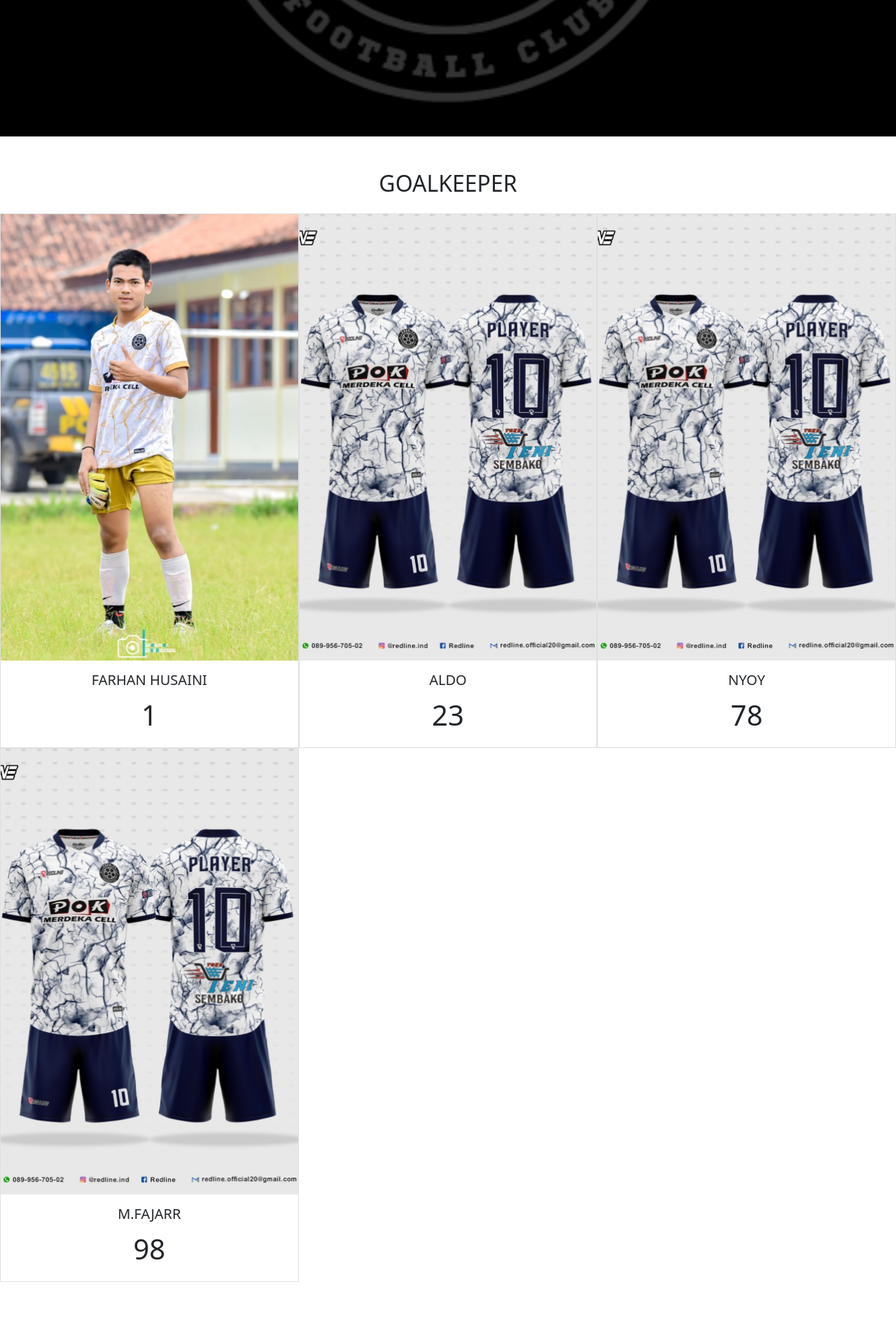
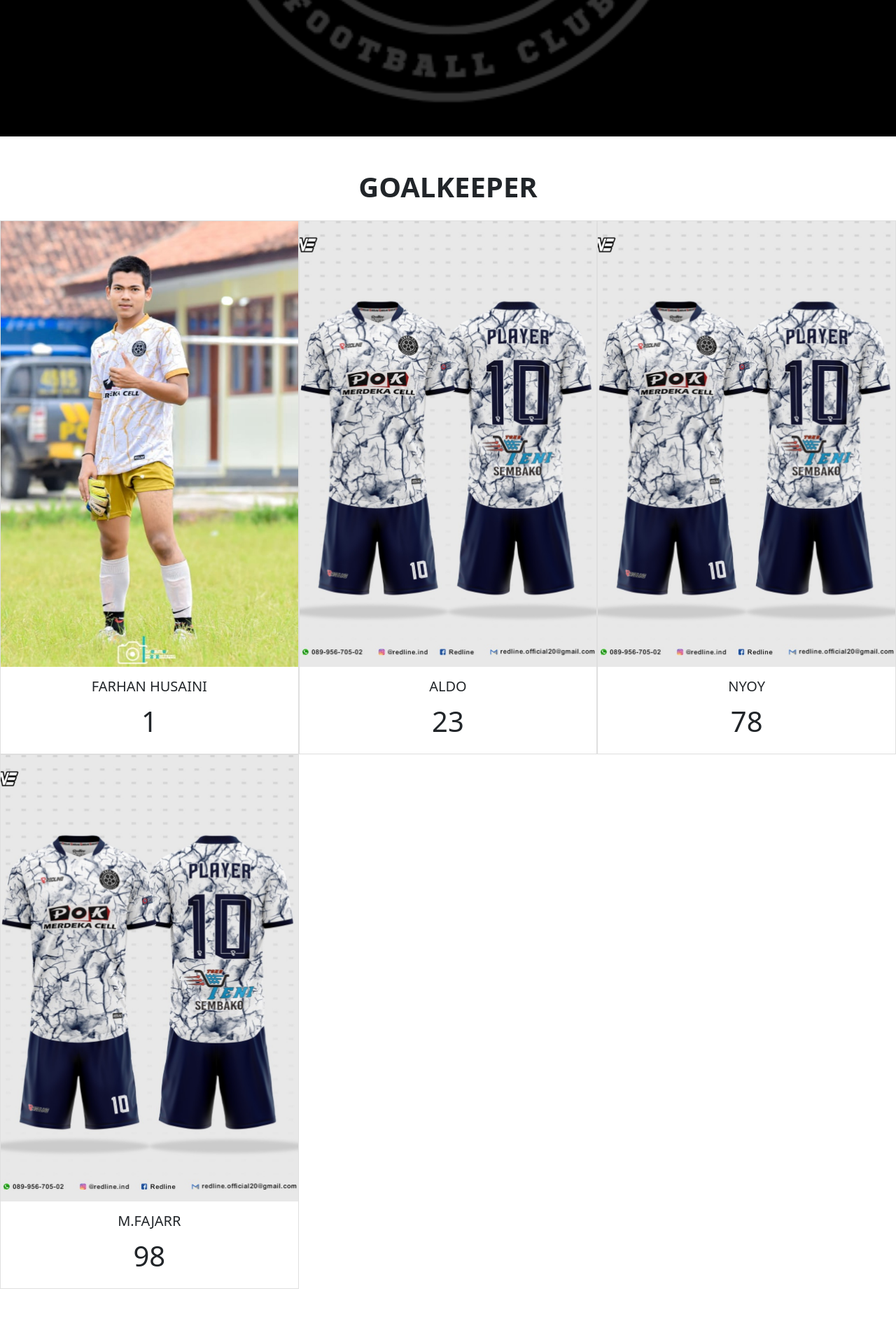
Before and after one commit to tesafc/www2, a Jekyll site: the page built from team.html, in a window 1280 px wide. Shown: the part 615-2500 px from the top of the page at 70% size. Built offline with Jekyll 4.4.1, drawn with Linux system fonts in a browser that asks for light colours.

Commit message:
Update team.html

```diff
--- a/team.html
+++ b/team.html
@@ -8,7 +8,7 @@ image: /assets/img/logo-1.png
   <div class="row row-cols-2 row-cols-md-3 g-0">
     {% assign roles = site.data.team | group_by:"role" %}
     {% for role in roles %}
-      <h2 class="d-block w-100 pt-5 pb-3 text-center text-uppercase">{{ role.name }}</h2>
+      <h1 class="d-block w-100 pt-5 pb-3 text-center text-uppercase fw-bold">{{ role.name }}</h1>
       {% for player in role.items %}
     <div class="col">
       <div class="card rounded-0 h-100">
```
